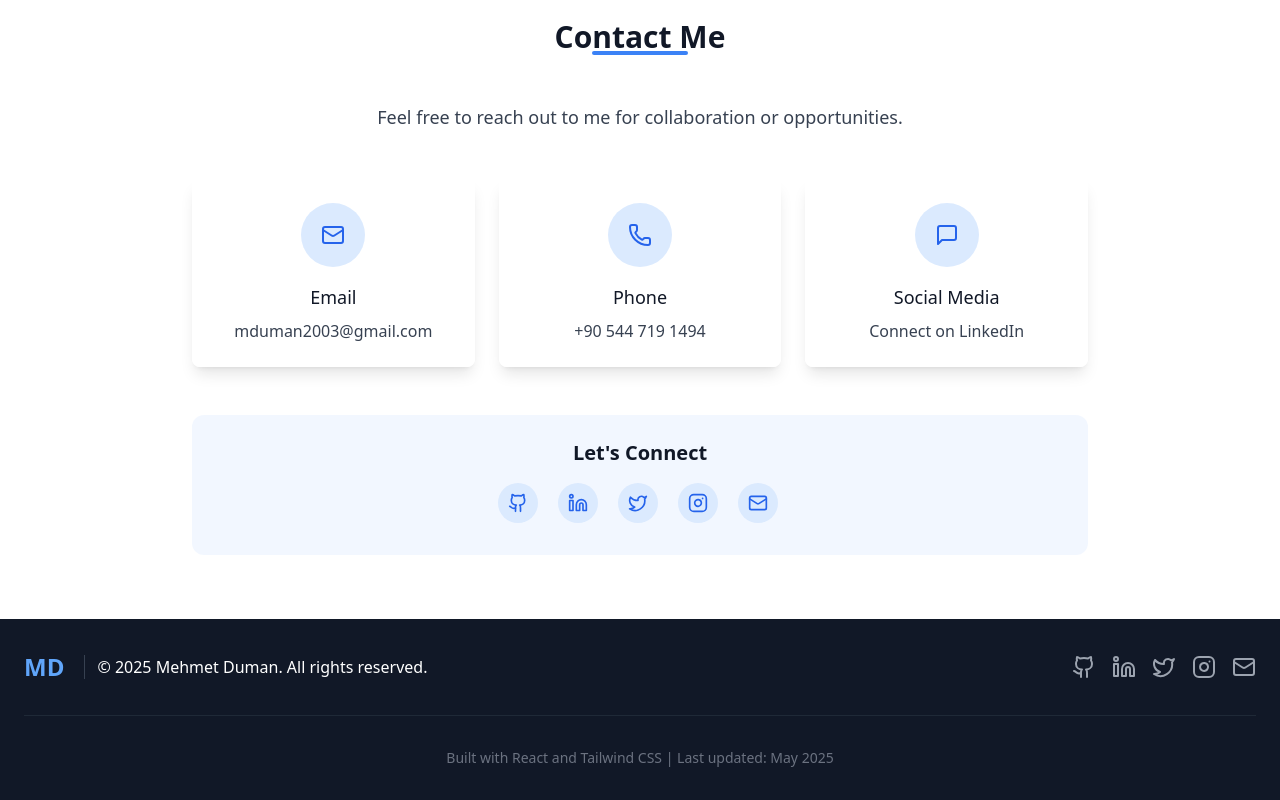
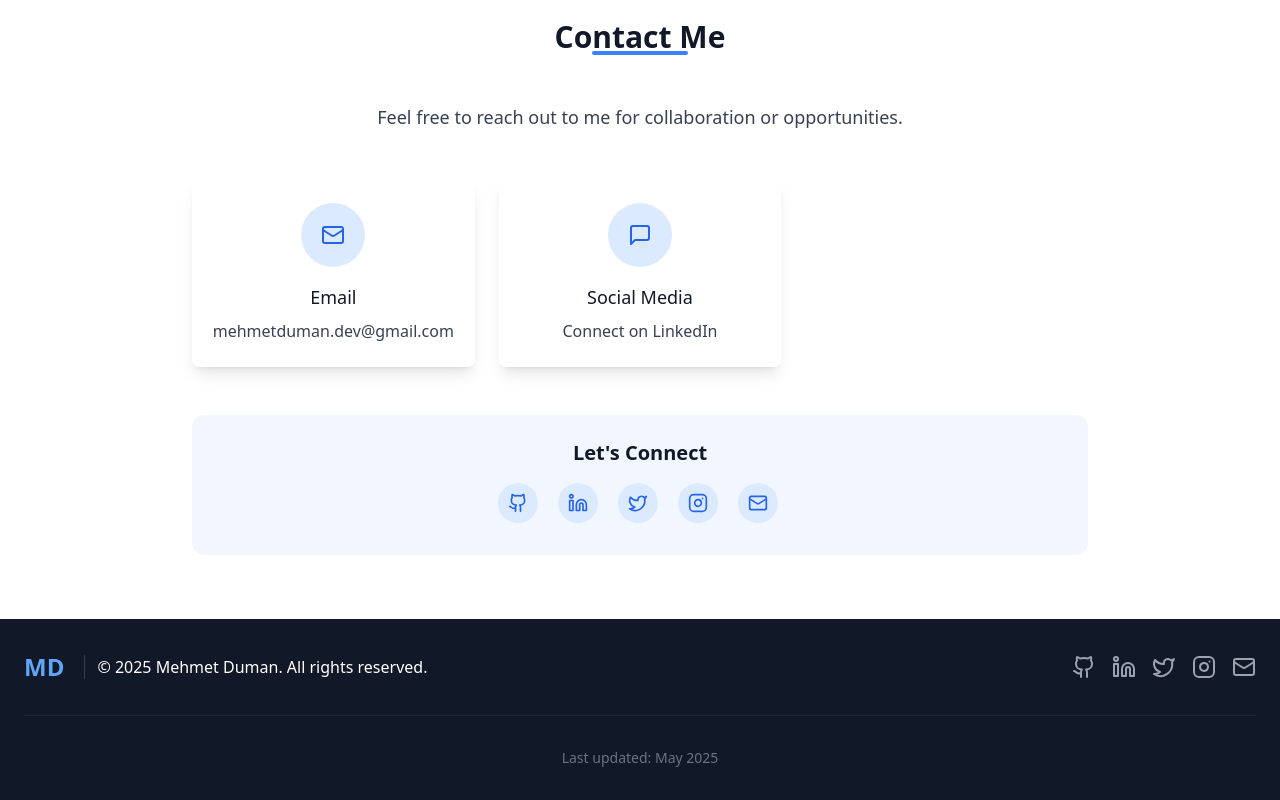
Before and after one commit to Hyscop/hyscop-website, a React (Create React App) app: page / in a window 1280 px wide. Shown: the part 4381-5181 px from the top of the page. Built offline with nearby package versions, Linux system fonts and the light colour scheme.

Commit message:
Update App.js

```diff
--- a/src/App.js
+++ b/src/App.js
@@ -11,7 +11,6 @@ import {
   Github,
   Linkedin,
   Mail,
-  Phone,
   Instagram,
   Twitter,
   Music,
@@ -406,7 +405,7 @@ const App = () => {
                   darkMode={darkMode}
                 />
                 <SocialLink
-                  href="mailto:mduman2003@gmail.com"
+                  href="mailto:mehmetduman.dev@gmail.com"
                   icon={<Mail size={20} />}
                   label="Email"
                   darkMode={darkMode}
@@ -619,7 +618,7 @@ const App = () => {
 
             <EducationCard
               institution="Egefen Anatolian High School"
-              degree="High School Diploma"
+              degree="High School Diploma - Valedictorian"
               location="Aydın, Turkey"
               duration="Sep 2017 - Jul 2021"
               darkMode={darkMode}
@@ -851,16 +850,8 @@ const App = () => {
               <ContactCard
                 icon={<Mail />}
                 title="Email"
-                info="mduman2003@gmail.com"
-                link="mailto:mduman2003@gmail.com"
-                darkMode={darkMode}
-              />
-
-              <ContactCard
-                icon={<Phone />}
-                title="Phone"
-                info="+90 544 719 1494"
-                link="tel:+905447191494"
+                info="mehmetduman.dev@gmail.com"
+                link="mailto:mehmetduman.dev@gmail.com"
                 darkMode={darkMode}
               />
 
@@ -913,7 +904,7 @@ const App = () => {
                   darkMode={darkMode}
                 />
                 <SocialLink
-                  href="mailto:mduman2003@gmail.com"
+                  href="mailto:mehmetduman.dev@gmail.com"
                   icon={<Mail size={20} />}
                   label="Email"
                   darkMode={darkMode}
@@ -1002,7 +993,7 @@ const App = () => {
                 <Instagram />
               </a>
               <a
-                href="mailto:mduman2003@gmail.com"
+                href="mailto:mehmetduman.dev@gmail.com"
                 className={`${
                   darkMode
                     ? "text-gray-400 hover:text-indigo-400"
@@ -1015,7 +1006,7 @@ const App = () => {
             </div>
           </div>
           <div className="mt-8 pt-8 border-t border-gray-800 text-center text-sm text-gray-500">
-            <p>Built with React and Tailwind CSS | Last updated: May 2025</p>
+            <p>Last updated: May 2025</p>
           </div>
         </div>
       </footer>
```
